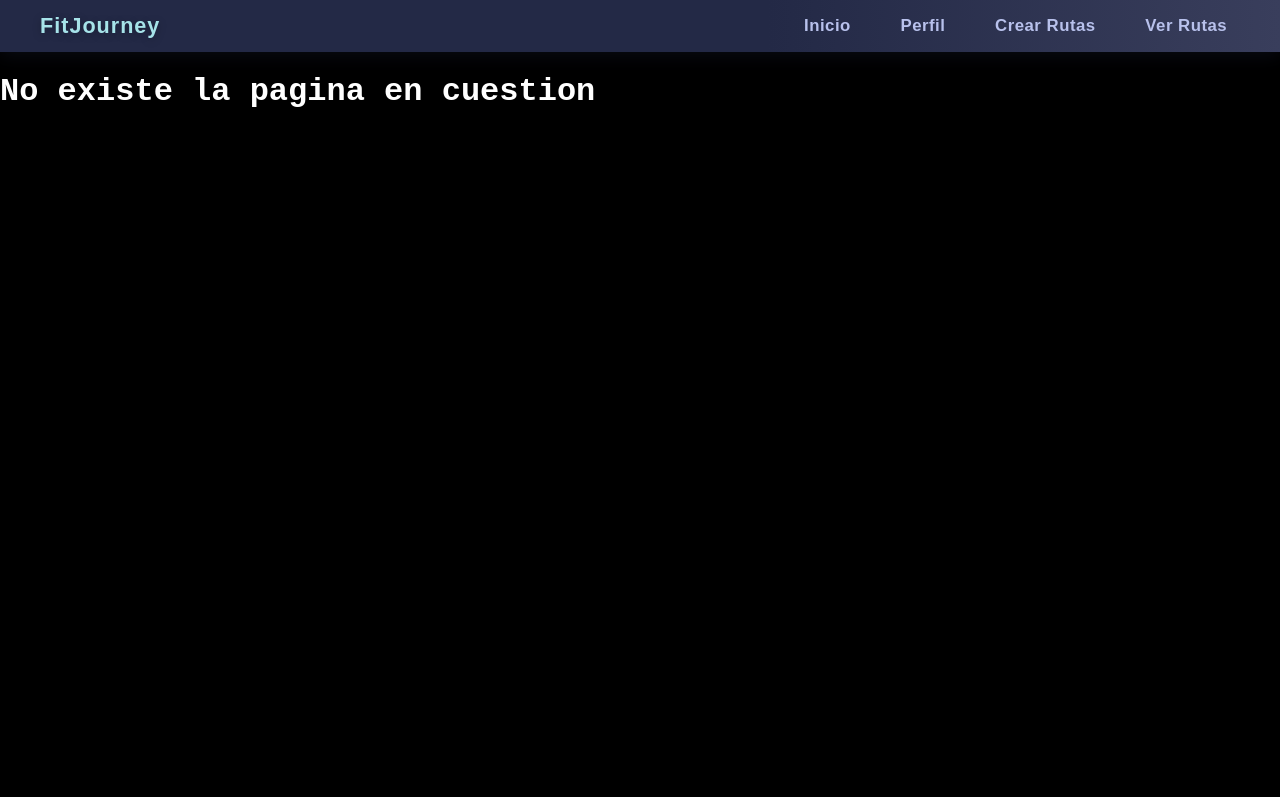
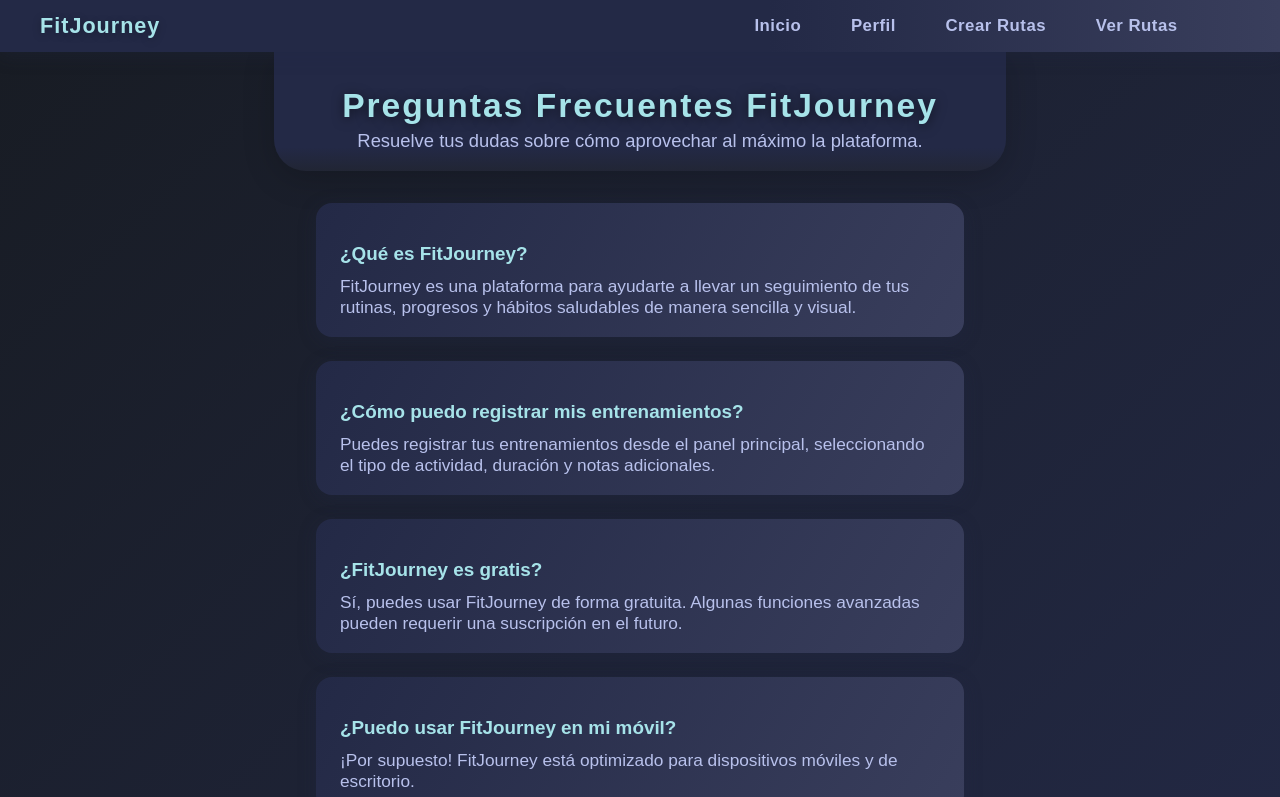
Before and after one commit to SalomonAvila/FitJourney, a React (Vite) app: page /FAQ in a window 1280 px wide. Shown: the top 797 px of the page. Built offline with nearby package versions, Linux system fonts and the light colour scheme; no server answers.

Commit message:
Avance FAQ

```diff
--- a/src/App.jsx
+++ b/src/App.jsx
@@ -5,6 +5,7 @@ import Login from './pages/Login';
 import InformacionPerfil from './pages/InformacionPerfil'
 import AnadirRuta from './pages/AnadirRuta';
 import VerRuta from './pages/VerRuta';
+import FAQ from './pages/FAQ';
 import './styles/App.css';
 import { Routes, Route } from 'react-router-dom';
 import NoEncontrado from './pages/NoEncontrado';
@@ -50,6 +51,7 @@ function App() {
           path="/verRuta"
           element={estaAutenticado ? <VerRuta /> : <Login/>}/>
         <Route path="/mapa"element={<PruebaMapa/>}/>
+        <Route path="/FAQ" element={<FAQ />} />
         <Route path="*" element={<NoEncontrado />} />
       </Routes>
     </div>
--- a/src/components/Navbar.jsx
+++ b/src/components/Navbar.jsx
@@ -14,6 +14,7 @@ const Navbar = () => {
         <li><a href="#Perfil" onClick={() => navigate("/informacionPerfil")}>Perfil</a></li>
         <li><a href="#Crear rutas" onClick={() => navigate("/anadirRuta")}>Crear Rutas</a></li>
         <li><a href="#Ver rutas" onClick={() => navigate("/verRuta")}>Ver Rutas</a></li>
+        <li><a href="#Preguntas frecuentes" onClick={() => navigate("/FAQ")}></a></li>
       </ul>
     </nav>
   );
--- /dev/null
+++ b/src/pages/FAQ.jsx
@@ -0,0 +1,46 @@
+import React from "react";
+import "../styles/FAQ.CSS";
+
+const faqs = [
+  {
+    question: "¿Qué es FitJourney?",
+    answer: "FitJourney es una plataforma para ayudarte a llevar un seguimiento de tus rutinas, progresos y hábitos saludables de manera sencilla y visual."
+  },
+  {
+    question: "¿Cómo puedo registrar mis entrenamientos?",
+    answer: "Puedes registrar tus entrenamientos desde el panel principal, seleccionando el tipo de actividad, duración y notas adicionales."
+  },
+  {
+    question: "¿FitJourney es gratis?",
+    answer: "Sí, puedes usar FitJourney de forma gratuita. Algunas funciones avanzadas pueden requerir una suscripción en el futuro."
+  },
+  {
+    question: "¿Puedo usar FitJourney en mi móvil?",
+    answer: "¡Por supuesto! FitJourney está optimizado para dispositivos móviles y de escritorio."
+  },
+  {
+    question: "¿Cómo protegen mi información?",
+    answer: "Tu privacidad es importante. Toda tu información se almacena de forma segura y nunca se comparte con terceros sin tu consentimiento."
+  }
+];
+
+function FAQ() {
+  return (
+    <div className="faq-bg">
+      <div className="faq-header">
+        <h1>Preguntas Frecuentes <span className="faq-accent">FitJourney</span></h1>
+        <p>Resuelve tus dudas sobre cómo aprovechar al máximo la plataforma.</p>
+      </div>
+      <div className="faq-content">
+        {faqs.map((faq, idx) => (
+          <div className="faq-card" key={idx}>
+            <h2 className="faq-question">{faq.question}</h2>
+            <p className="faq-answer">{faq.answer}</p>
+          </div>
+        ))}
+      </div>
+    </div>
+  );
+}
+
+export default FAQ;
--- /dev/null
+++ b/src/styles/FAQ.CSS
@@ -0,0 +1,97 @@
+.faq-bg {
+  min-height: 100vh;
+  background: linear-gradient(135deg, #181c24 0%, #232946 100%);
+  display: flex;
+  flex-direction: column;
+  align-items: center;
+}
+
+.faq-header {
+  text-align: center;
+  padding: 2rem 1rem 1.2rem 1rem;
+  background: linear-gradient(180deg, #232946 80%, rgba(36,40,56,0.7) 100%);
+  color: #fff;
+  border-bottom-left-radius: 32px;
+  border-bottom-right-radius: 32px;
+  box-shadow: 0 8px 32px rgba(0,0,0,0.18);
+  margin-bottom: 2rem;
+  width: 100%;
+  max-width: 700px;
+}
+
+.faq-header h1 {
+  font-size: 2.1rem;
+  margin: 0.2rem 0 0.3rem 0;
+  letter-spacing: 2px;
+  color: #a6e3e9;
+  font-weight: 800;
+  text-shadow: 0 2px 12px #0008;
+}
+
+.faq-accent {
+  color: #a6e3e9;
+}
+
+.faq-header p {
+  font-size: 1.15rem;
+  color: #b8c1ec;
+  margin: 0;
+  font-weight: 500;
+}
+
+.faq-content {
+  display: flex;
+  flex-direction: column;
+  gap: 1.5rem;
+  align-items: center;
+  width: 100%;
+  max-width: 700px;
+  margin: 0 auto 2rem auto;
+}
+
+.faq-card {
+  background: linear-gradient(120deg, #232946 0%, #393e5c 100%);
+  border-radius: 16px;
+  box-shadow: 0 4px 18px #23294644;
+  padding: 1.5rem 1.5rem 1.2rem 1.5rem;
+  width: 100%;
+  min-width: 0;
+  max-width: 600px;
+  display: flex;
+  flex-direction: column;
+  align-items: flex-start;
+  animation: fadeInUp 1s;
+  margin: 0 auto;
+}
+
+.faq-question {
+  color: #a6e3e9;
+  font-size: 1.18rem;
+  font-weight: 700;
+  margin-bottom: 0.7rem;
+}
+
+.faq-answer {
+  color: #b8c1ec;
+  font-size: 1.08rem;
+  margin: 0;
+  font-weight: 500;
+}
+
+@media (max-width: 600px) {
+  .faq-header {
+    padding: 1.2rem 0.5rem 0.7rem 0.5rem;
+    max-width: 98vw;
+  }
+  .faq-content {
+    max-width: 98vw;
+    gap: 1.2rem;
+  }
+  .faq-card {
+    padding: 1.2rem 0.7rem 1.2rem 0.7rem;
+    max-width: 98vw;
+  }
+  .faq-question, .faq-answer {
+    font-size: 1rem;
+  }
+}
```
